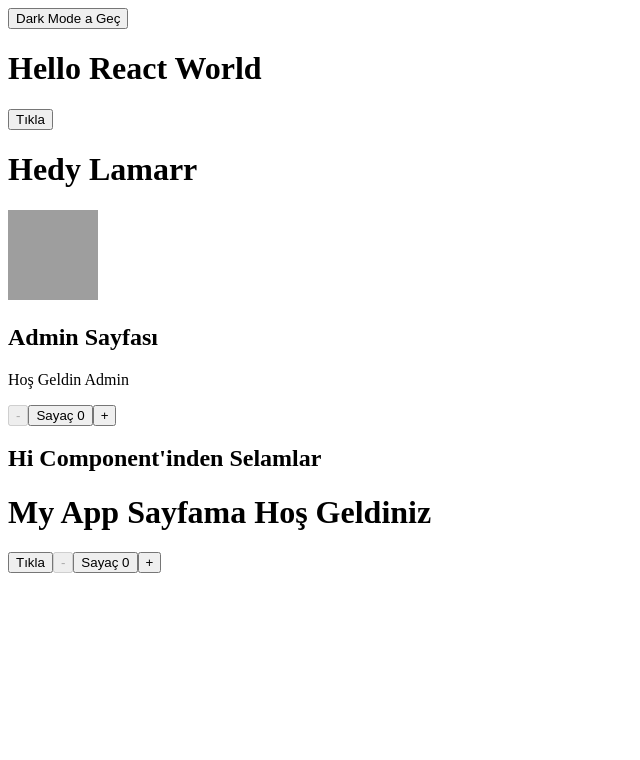
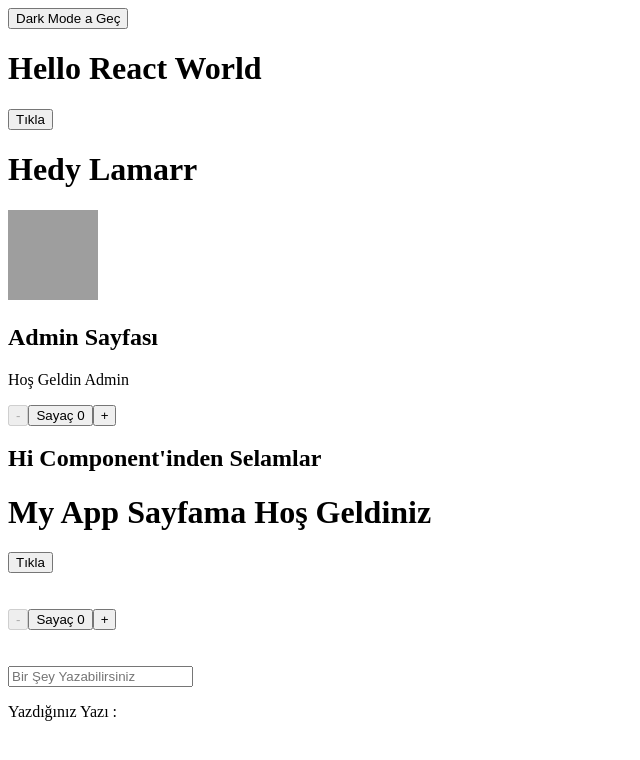
Before and after one commit to dursunkokturk/Front-End-School-React-JS-Lectures, a React (Vite) app in the folder React-JS-Lectures/: page / in a window 1280 px wide. Shown: the top 760 px of the page, without its empty margins (0-640 px from the left). Built offline with nearby package versions, Linux system fonts and the light colour scheme; grey boxes are pictures that could not be loaded.

Commit message:
react-js-lectures klasoru icindeki src klasoru icindeki app.jsx dosyasinda app fonksiyonunda input ve onChange kullanilarak kullanicidan alinan deger ekranda yazdirildi

```diff
--- a/React-JS-Lectures/src/App.jsx
+++ b/React-JS-Lectures/src/App.jsx
@@ -11,6 +11,7 @@ export default function App() {
   // const [state, setState] = useState(initialValue);
 
   const [theme, setTheme] = useState('light');
+  const [text, setText] = useState('');
 
   document.body.className = theme;
 
@@ -33,7 +34,20 @@ export default function App() {
       <Counter />
       <Hi />
       <MyApp />
+      <br />
+      <br />
+      <br />
       <Counter1 />
+      <br />
+      <br />
+      <br />
+      <input
+        type="text"
+        placeholder="Bir Şey Yazabilirsiniz"
+        value={text}
+        onChange={(e) => setText(e.target.value)}
+      />
+      <p>Yazdığınız Yazı : {text}</p>
     </>
   )
 }
```
